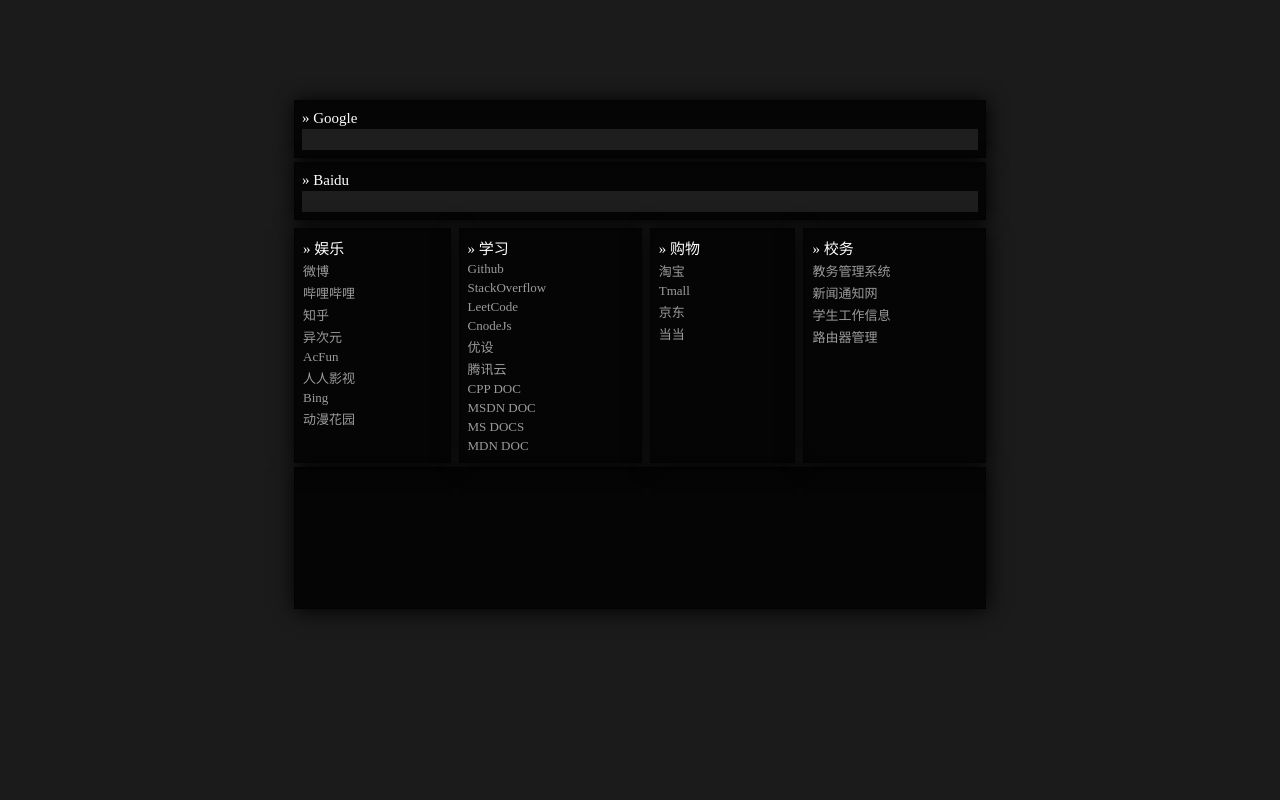
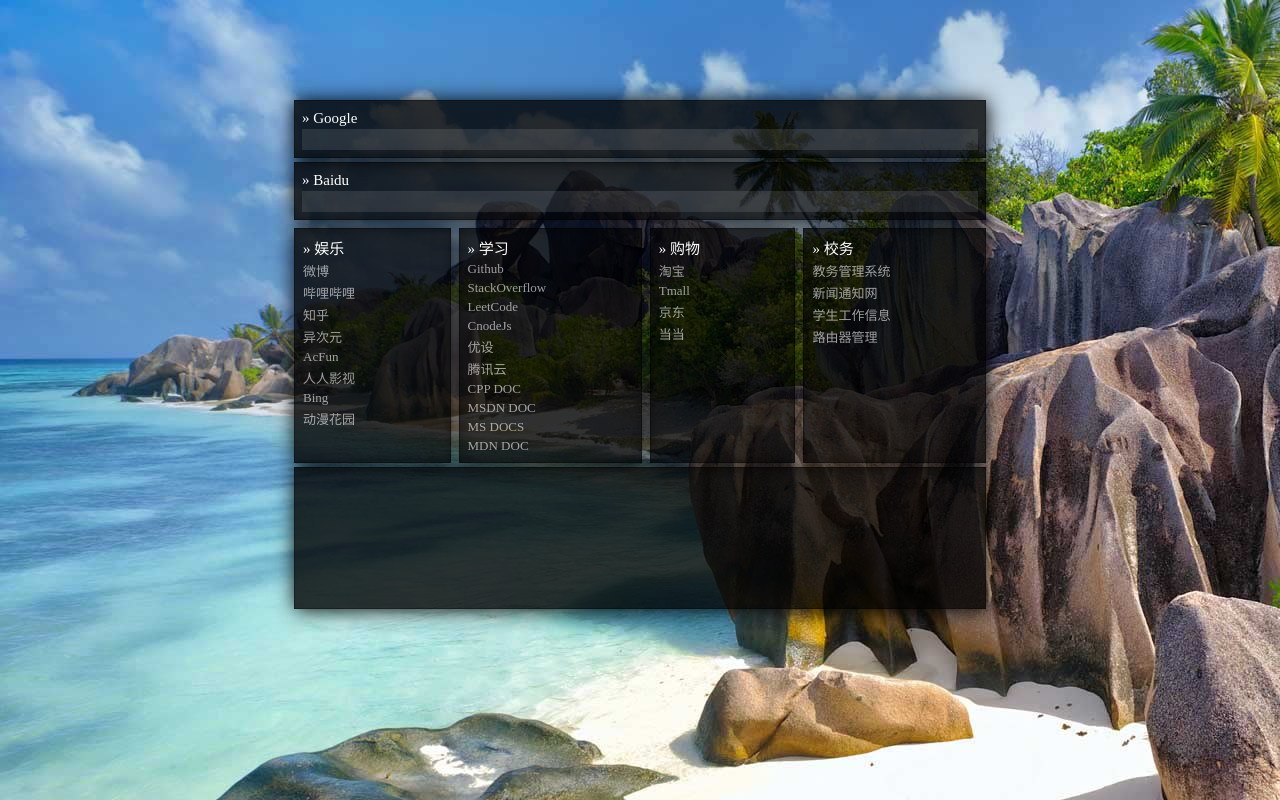
Before and after one commit to Zhicwan/Zhicwan-Index, a website: page IndexHTML/index.html in a window 1280 px wide. Drawn offline with Linux system fonts and the light colour scheme.

Commit message:
add background

```diff
--- a/IndexHTML/css/Style.css
+++ b/IndexHTML/css/Style.css
@@ -5,6 +5,7 @@
     background-repeat: no-repeat;
     color: #FFFFFF;
     font-size: 13px;
+    background-image: url("../img/LaDigue_EN-CN5418321345_1920x1080.jpg");
 }
 
 * {
```
Also changed, not shown: IndexHTML/img/LaDigue_EN-CN5418321345_1920x1080.jpg (added), 2 other files.
